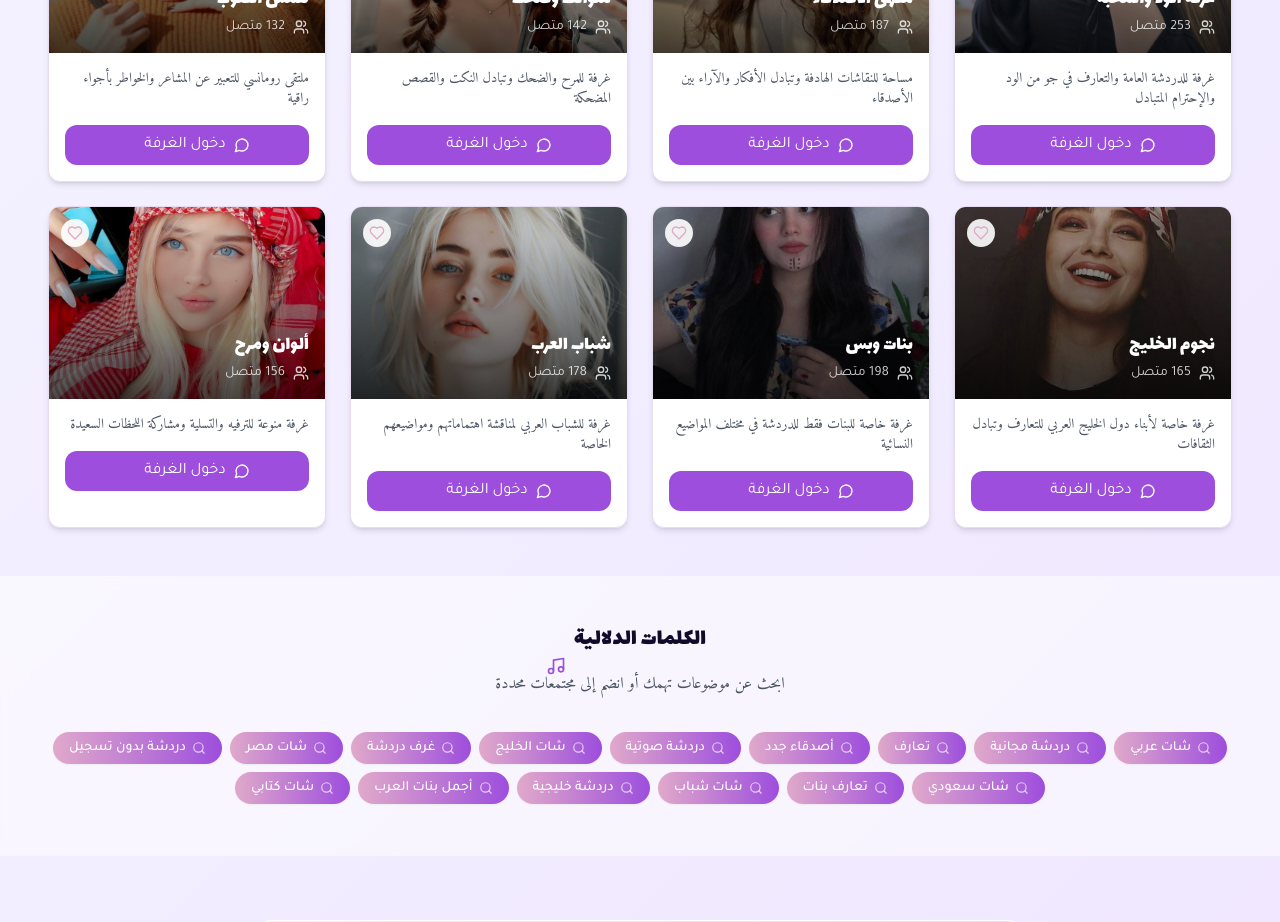
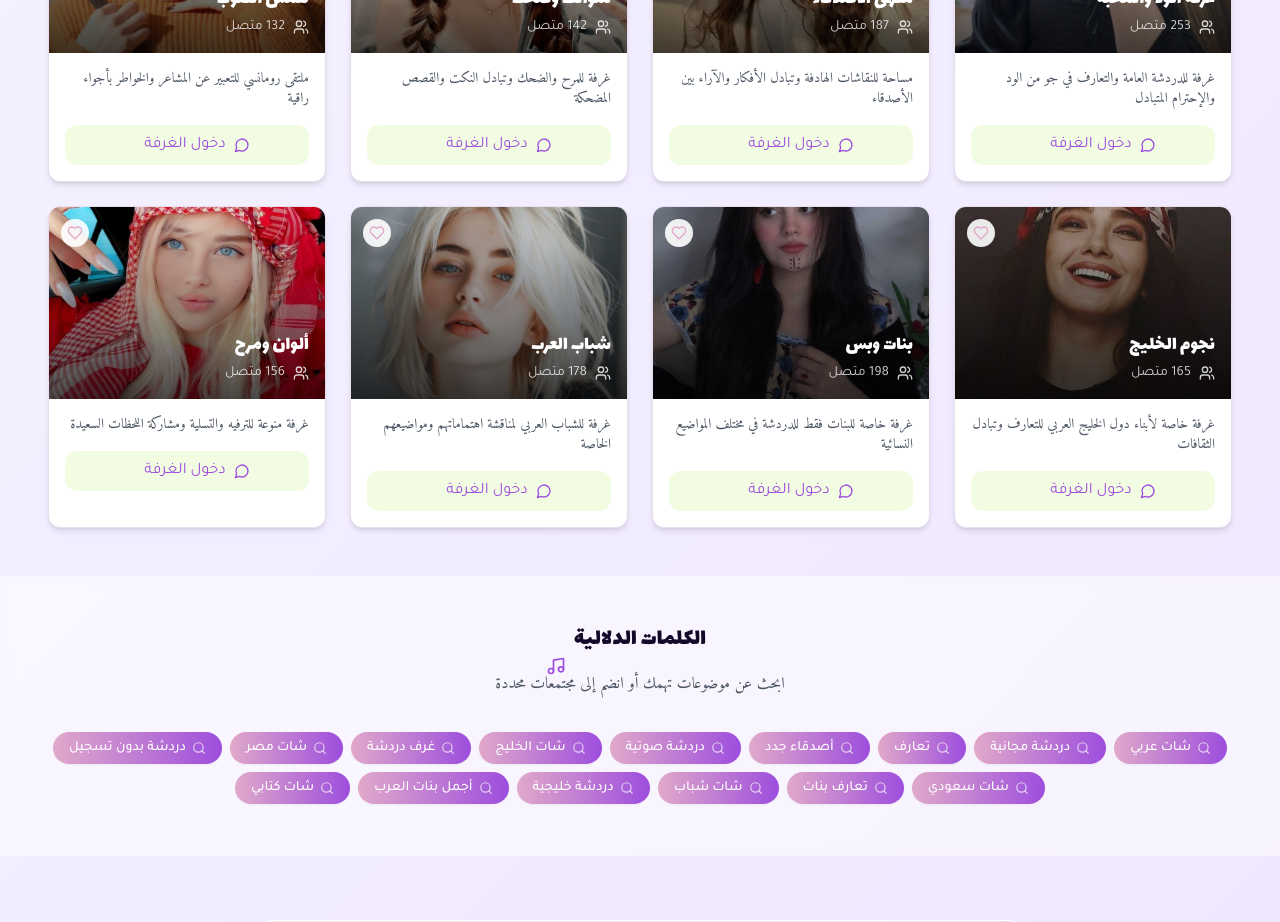
Before and after one commit to tlgawycom/chat-girls-gateway, a React (Vite) app: page / in a window 1280 px wide. Shown: the part 860-1782 px from the top of the page. Built offline with nearby package versions, Linux system fonts and the light colour scheme; a web font is replaced by a local one.

Commit message:
Remove design elements
Removes elements that affect the design and adds light colors.

```diff
--- a/package.json
+++ b/package.json
@@ -40,6 +40,7 @@
     "@radix-ui/react-toggle-group": "^1.1.0",
     "@radix-ui/react-tooltip": "^1.1.4",
     "@tanstack/react-query": "^5.56.2",
+    "@vitejs/plugin-react": "^4.3.4",
     "class-variance-authority": "^0.7.1",
     "clsx": "^2.1.1",
     "cmdk": "^1.0.0",
--- a/src/components/ChatRoom.tsx
+++ b/src/components/ChatRoom.tsx
@@ -55,7 +55,7 @@ const ChatRoom = ({ name, description, image, users, chatLink }: ChatRoomProps)
         <p className="text-sm text-gray-600 dark:text-gray-300 mb-4 font-amiri">{description}</p>
         <a
           href={chatLink}
-          className="flex items-center justify-center gap-2 w-full py-2 rounded-lg bg-chat-accent text-white transition-all duration-300 hover:bg-chat-accent/90 hover:shadow-md group"
+          className="flex items-center justify-center gap-2 w-full py-2 rounded-lg bg-[#F2FCE2] text-[#9D4EDD] transition-all duration-300 hover:bg-[#E5DEFF] group"
         >
           <MessageCircle className="w-4 h-4" />
           <span>دخول الغرفة</span>
```
Also changed, not shown: 1 other file (tests, documents, lock files or other folders).
